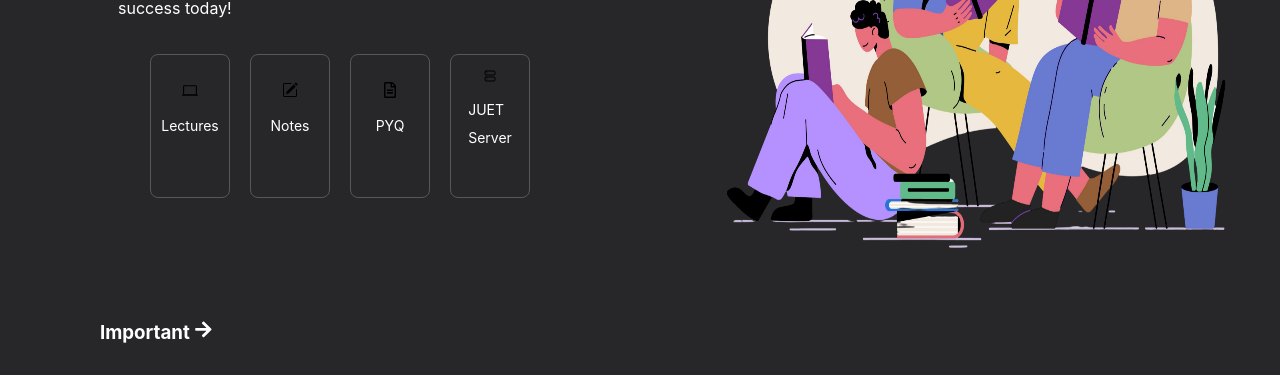
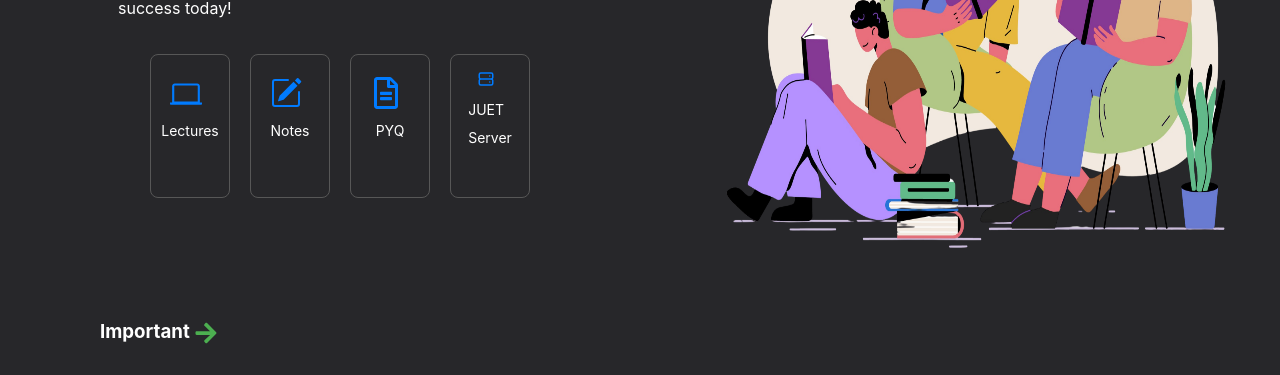
Before and after one commit to Indranil102/Helper_Team, a React (Create React App) app: page / in a window 1280 px wide. Shown: the part 344-719 px from the top of the page. Built offline with nearby package versions, Linux system fonts and the light colour scheme; a web font is replaced by a local one.

Commit message:
homepage.jsx and css updated

```diff
--- a/src/Pages/home/HomePage.css
+++ b/src/Pages/home/HomePage.css
@@ -148,6 +148,7 @@ h4 button:hover {
 .click p {
     font-size: 14px;
     color: #ffffff;
+    margin-top: 8px;
 }
 
 .click:hover {
@@ -198,3 +199,26 @@ h4 button:hover {
     transform: translateY(-5px);
 
 }
+
+
+.click svg,
+.extra h3 svg {
+  font-size: 24px;
+  color: #4CAF50;
+  margin-right: 8px;
+  vertical-align: middle;
+}
+
+
+.HeroSection .click svg {
+  font-size: 32px;
+  color: #007BFF;
+}
+
+
+.click svg:hover,
+.extra h3 svg:hover {
+  color: #FF5722;
+  transform: scale(1.1);
+  transition: all 0.2s ease-in-out;
+}
--- a/src/Pages/home/HomePage.jsx
+++ b/src/Pages/home/HomePage.jsx
@@ -6,7 +6,7 @@ import Navbar from '../../Component/Navbar/Navbar';
 import { FaArrowRight } from "react-icons/fa";
 import { BsPencilSquare } from "react-icons/bs";
 import { FaRegFileAlt } from "react-icons/fa";
-import { FiServer } from "react-icons/fi";
+import { HiOutlineServer } from "react-icons/hi";
 
 const HomePage = () => {
   return (
@@ -34,7 +34,7 @@ const HomePage = () => {
                         <p>PYQ</p>
                     </div>
                     <div className="click">
-                        <FiServer />
+                        <HiOutlineServer />
                         <p>JUET Server</p>
                     </div>
 
```
Also changed, not shown: src/Component/Navbar/Navbar.css (line endings or trailing spaces).
